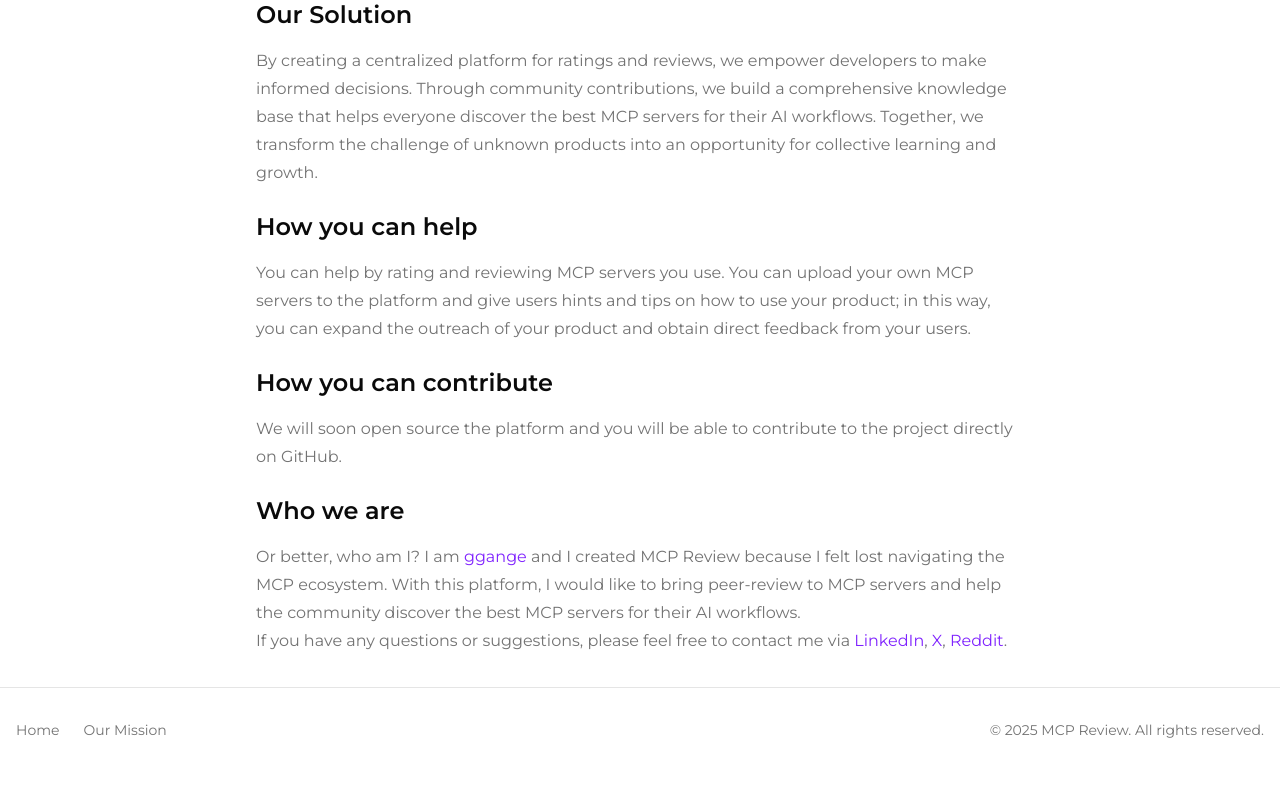
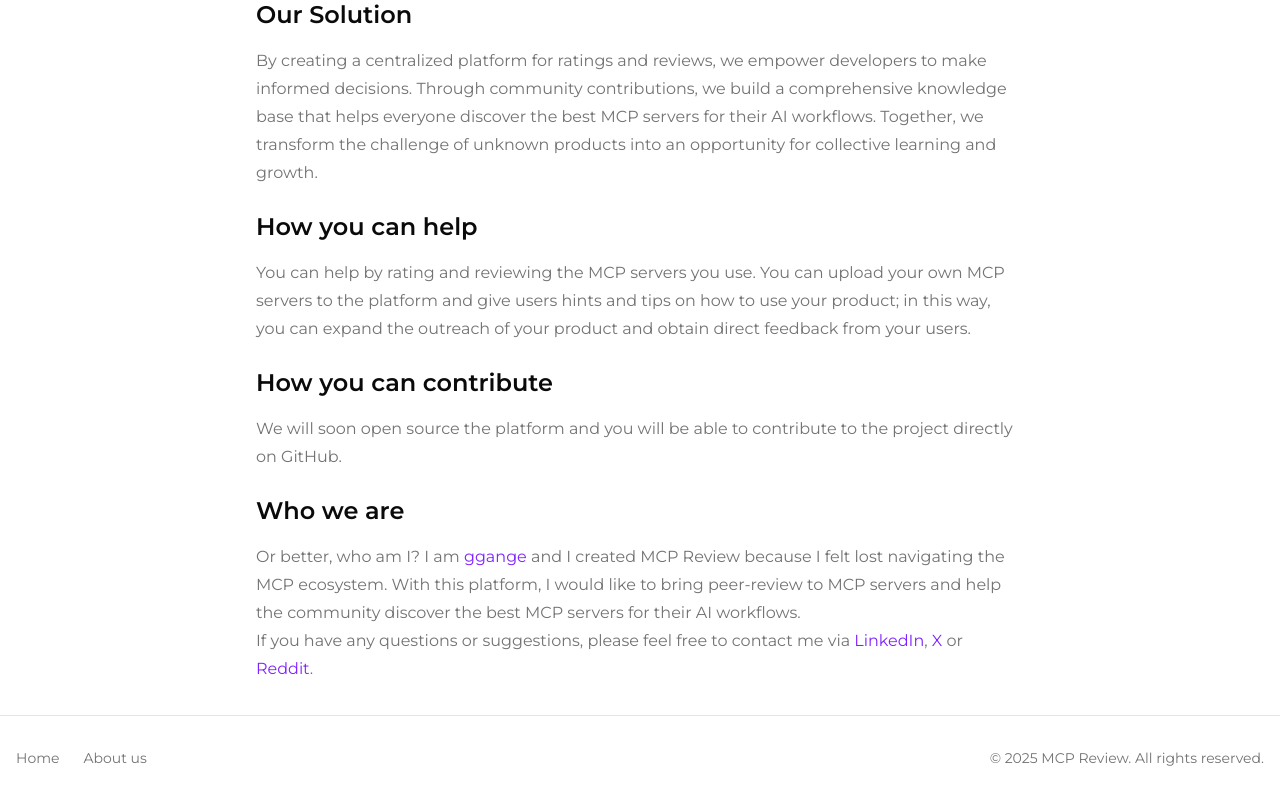
Before and after one commit to ggange/mcp-review, a Next.js app: page /about in a window 1280 px wide. Shown: the part 606-1406 px from the top of the page. Before the commit the page ends 1378 px from the top, so only its background shows below. Built offline with nearby package versions, Linux system fonts and the light colour scheme; no server answers.

Commit message:
fix: footer and About page

```diff
--- a/src/app/about/page.tsx
+++ b/src/app/about/page.tsx
@@ -49,7 +49,7 @@
             <section>
               <h2 className="mb-4 text-2xl font-semibold text-foreground">How you can help</h2>
               <p className="text-base leading-7 text-muted-foreground">
-                You can help by rating and reviewing MCP servers you use.
+                You can help by rating and reviewing the MCP servers you use.
                 You can upload your own MCP servers to the platform and give users hints and tips on how to use your product; in this way, you can expand the outreach of your product and obtain direct feedback from your users.
               </p>
             </section>
@@ -66,7 +66,7 @@
               <p className="text-base leading-7 text-muted-foreground">
                 Or better, who am I? I am <Link href="https://github.com/ggange" className="text-violet-600 dark:text-violet-300 hover:text-violet-700 dark:hover:text-violet-200">ggange</Link> and I created MCP Review because I felt lost navigating the MCP ecosystem.
                 With this platform, I would like to bring peer-review to MCP servers and help the community discover the best MCP servers for their AI workflows. <br />
-                If you have any questions or suggestions, please feel free to contact me via <Link href="www.linkedin.com/in/giuseppe-gangemi-10823715b" className="text-violet-600 dark:text-violet-300 hover:text-violet-700 dark:hover:text-violet-200">LinkedIn</Link>, <Link href="https://x.com/ggange" className="text-violet-600 dark:text-violet-300 hover:text-violet-700 dark:hover:text-violet-200">X</Link>, <Link href="https://www.reddit.com/user/ggange03" className="text-violet-600 dark:text-violet-300 hover:text-violet-700 dark:hover:text-violet-200">Reddit</Link>.
+                If you have any questions or suggestions, please feel free to contact me via <Link href="www.linkedin.com/in/giuseppe-gangemi-10823715b" className="text-violet-600 dark:text-violet-300 hover:text-violet-700 dark:hover:text-violet-200">LinkedIn</Link>, <Link href="https://x.com/ggange" className="text-violet-600 dark:text-violet-300 hover:text-violet-700 dark:hover:text-violet-200">X</Link> or <Link href="https://www.reddit.com/user/ggange03" className="text-violet-600 dark:text-violet-300 hover:text-violet-700 dark:hover:text-violet-200">Reddit</Link>.
               </p>
             </section>
           </div>
--- a/src/components/footer.tsx
+++ b/src/components/footer.tsx
@@ -10,7 +10,7 @@
               Home
             </Link>
             <Link href="/about" className="text-sm text-muted-foreground hover:text-foreground transition-colors">
-              Our Mission
+              About us
             </Link>
           </div>
           <div className="text-sm text-muted-foreground">
```
